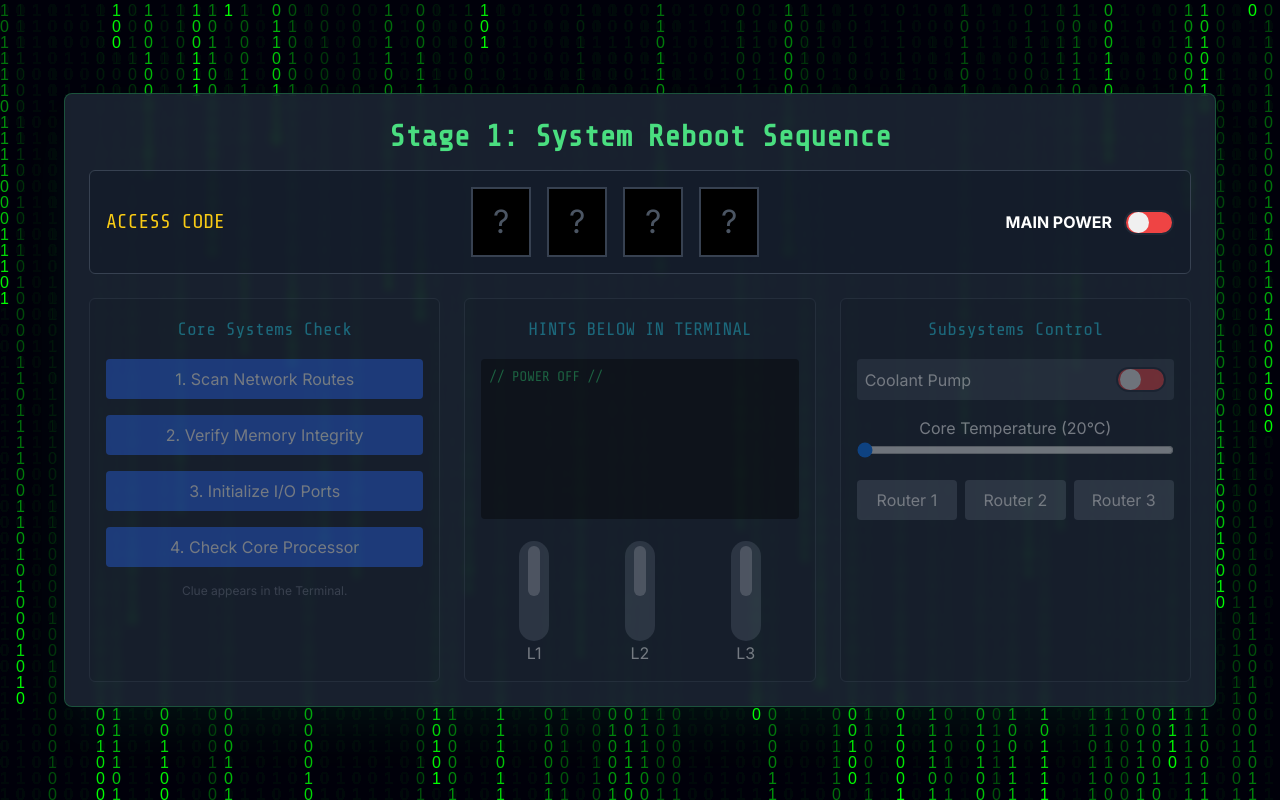
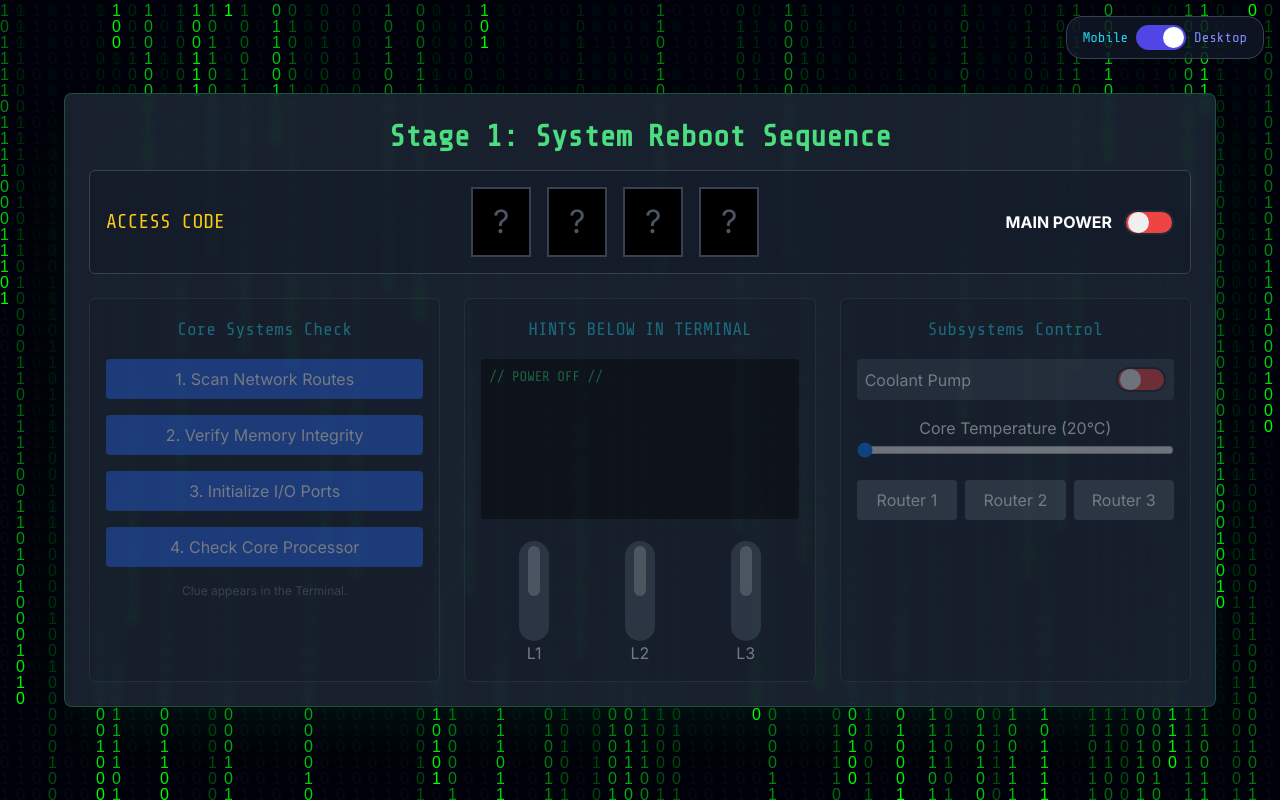
Before and after one commit to aarushdubey/TECHQUILA-ESCAPE-ROOM, a plain HTML site: page index.html in a window 1280 px wide. Drawn offline with nearby package versions, Linux system fonts and the light colour scheme.

Commit message:
Update index.html

```diff
--- a/index.html
+++ b/index.html
@@ -20,11 +20,28 @@
         .switch::before { content: ''; position: absolute; width: 21px; height: 21px; background: #f0f0f0; border-radius: 50%; top: 0px; left: 2px; transition: .3s; }
         .switch.on { background: #22c55e; }
         .switch.on::before { transform: translateX(25px); }
+
+        /* --- ADDED FOR VIEW SWITCHER --- */
+        #view-switcher-label { display: flex; align-items: center; gap: 0.5rem; cursor: pointer; }
+        #view-toggle { appearance: none; width: 50px; height: 25px; background: #06b6d4; border-radius: 12.5px; position: relative; outline: none; transition: .3s; }
+        #view-toggle::before { content: ''; position: absolute; width: 21px; height: 21px; background: white; border-radius: 50%; top: 2px; left: 2px; transition: .3s; }
+        #view-toggle:checked { background: #4f46e5; }
+        #view-toggle:checked::before { transform: translateX(25px); }
+        body.mobile-view #view-wrapper { max-width: 414px !important; margin: 2rem auto; }
     </style>
 </head>
 <body class="bg-gray-900 text-white">
     <canvas id="matrix-bg" class="matrix-bg"></canvas>
 
+    <div style="position: fixed; top: 1rem; right: 1rem; z-index: 1000; background-color: rgba(17, 24, 39, 0.8); padding: 0.5rem 1rem; border-radius: 1rem; border: 1px solid #374151;">
+        <label id="view-switcher-label" class="tech-mono text-sm">
+            <span class="text-cyan-400">Mobile</span>
+            <input type="checkbox" id="view-toggle">
+            <span class="text-indigo-400">Desktop</span>
+        </label>
+    </div>
+
+    <div id="view-wrapper">
         <div class="min-h-screen flex items-center justify-center p-4 relative z-10">
             <div class="w-full max-w-6xl bg-gray-800/80 backdrop-blur-sm border border-green-500/30 rounded-lg shadow-2xl shadow-green-500/10 p-6">
                 <h1 class="text-2xl md:text-3xl font-bold text-green-400 mb-4 text-center tech-mono">Stage 1: System Reboot Sequence</h1>
@@ -100,8 +117,30 @@
                 </div>
             </div>
         </div>
+    </div>
 
     <script>
+        // --- ADDED: View Switcher Logic ---
+        document.addEventListener('DOMContentLoaded', () => {
+            const viewToggle = document.getElementById('view-toggle');
+            const setViewMode = (mode) => {
+                if (mode === 'mobile') {
+                    document.body.classList.add('mobile-view');
+                    viewToggle.checked = false;
+                } else {
+                    document.body.classList.remove('mobile-view');
+                    viewToggle.checked = true;
+                }
+            };
+            viewToggle.addEventListener('change', () => {
+                const newMode = viewToggle.checked ? 'desktop' : 'mobile';
+                localStorage.setItem('viewMode', newMode);
+                setViewMode(newMode);
+            });
+            const savedMode = localStorage.getItem('viewMode') || 'desktop';
+            setViewMode(savedMode);
+        });
+
         // --- State Management ---
         const state = {
             power: false,
```
Lines whose indentation alone changed are shown as unchanged.
